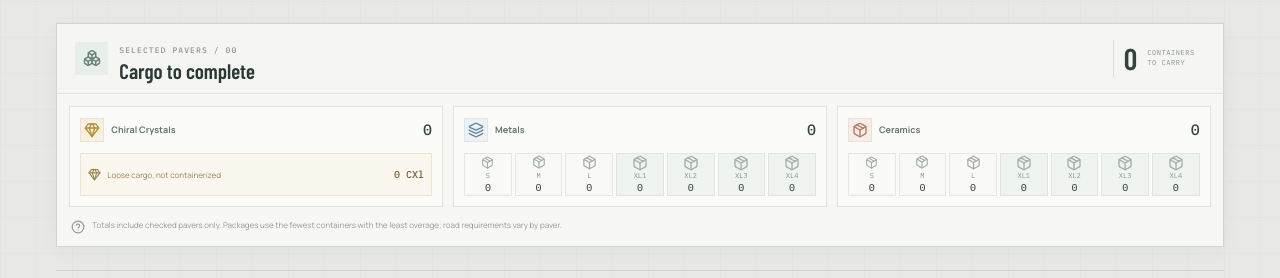
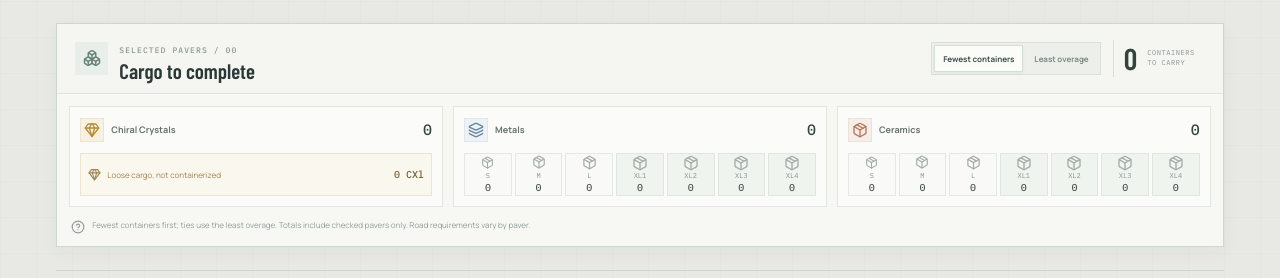
Before and after one commit to mateus-dias-cwb/DeathStrandingCompanion, a React (Vite) app: page / in a window 1280 px wide. Both pictures are taken after a click on the tab "Road planner". Shown: the part 251-529 px from the top of the page. Built offline with nearby package versions, Linux system fonts and the light colour scheme.

Commit message:
Add container packing priority toggle

```diff
--- a/src/RoadPlanner.tsx
+++ b/src/RoadPlanner.tsx
@@ -19,6 +19,7 @@ import {
   roadMaterials,
   roadRoutes,
   type ContainerCounts,
+  type PackingGoal,
   type RoadMaterialAmounts,
   type RoadMaterialKey,
 } from './roadData';
@@ -39,8 +40,17 @@ type PlannedRoad = RoadEntry & {
 
 type RouteFilter = 'all' | RouteId;
 const STORAGE_KEY = 'bridge-planner-road-pavers-v1';
+const PACKING_GOAL_KEY = 'bridge-planner-packing-goal-v1';
 const emptyContainerCounts = (): ContainerCounts => ({ S: 0, M: 0, L: 0, XL1: 0, XL2: 0, XL3: 0, XL4: 0 });
 const materialIcons = { chiral: Gem, metals: Layers, ceramics: Package };
+
+function readPackingGoal(): PackingGoal {
+  try {
+    return localStorage.getItem(PACKING_GOAL_KEY) === 'least-overage' ? 'least-overage' : 'fewest';
+  } catch {
+    return 'fewest';
+  }
+}
 
 function readSavedRoads(): RoadEntry[] {
   try {
@@ -53,6 +63,7 @@ function readSavedRoads(): RoadEntry[] {
 
 function RoadPlanner() {
   const [roads, setRoads] = useState<RoadEntry[]>(readSavedRoads);
+  const [packingGoal, setPackingGoal] = useState<PackingGoal>(readPackingGoal);
   const [routeFilter, setRouteFilter] = useState<RouteFilter>('all');
   const [newRoute, setNewRoute] = useState<RouteId>('23');
   const [expandedRoad, setExpandedRoad] = useState<string | null>(null);
@@ -66,15 +77,23 @@ function RoadPlanner() {
     }
   }, [roads]);
 
+  useEffect(() => {
+    try {
+      localStorage.setItem(PACKING_GOAL_KEY, packingGoal);
+    } catch {
+      // Storage can be unavailable in private browsing modes.
+    }
+  }, [packingGoal]);
+
   const plannedRoads = useMemo<PlannedRoad[]>(() => roads.map((road) => {
     const remaining = emptyRoadAmounts();
     const containers = {} as PlannedRoad['containers'];
     roadMaterials.forEach(({ key, capacity }) => {
       remaining[key] = Math.max(0, Math.ceil(road.required[key]) - Math.floor(road.deposited[key]));
-      containers[key] = planContainers(remaining[key], capacity);
+      containers[key] = planContainers(remaining[key], capacity, packingGoal);
     });
     return { ...road, remaining, containers };
-  }), [roads]);
+  }), [roads, packingGoal]);
 
   const includedSummary = useMemo(() => {
     const remaining = emptyRoadAmounts();
@@ -149,7 +168,13 @@ function RoadPlanner() {
             <div className="road-cargo-icon"><Boxes size={18} /></div>
             <div><span className="eyebrow-small">SELECTED PAVERS / {String(includedSummary.roadCount).padStart(2, '0')}</span><h2 id="road-cargo-title">Cargo to complete</h2></div>
           </div>
-          <div className="container-total"><strong>{includedSummary.packageCount}</strong><span>CONTAINERS<br />TO CARRY</span></div>
+          <div className="road-cargo-tools">
+            <div className="packing-goal-switch" role="group" aria-label="Container packing priority">
+              <button className={packingGoal === 'fewest' ? 'active' : ''} type="button" aria-pressed={packingGoal === 'fewest'} onClick={() => setPackingGoal('fewest')}>Fewest containers</button>
+              <button className={packingGoal === 'least-overage' ? 'active' : ''} type="button" aria-pressed={packingGoal === 'least-overage'} onClick={() => setPackingGoal('least-overage')}>Least overage</button>
+            </div>
+            <div className="container-total"><strong>{includedSummary.packageCount}</strong><span>CONTAINERS<br />TO CARRY</span></div>
+          </div>
         </div>
 
         <div className="road-total-grid">
@@ -180,7 +205,7 @@ function RoadPlanner() {
             );
           })}
         </div>
-        <div className="road-cargo-foot"><CircleHelp size={14} /><span>Totals include checked pavers only. Packages use the fewest containers with the least overage; road requirements vary by paver.</span></div>
+        <div className="road-cargo-foot"><CircleHelp size={14} /><span>{packingGoal === 'fewest' ? 'Fewest containers first; ties use the least overage.' : 'Least overage first; ties use the fewest containers.'} Totals include checked pavers only. Road requirements vary by paver.</span></div>
       </section>
 
       <div className="road-list-toolbar">
--- a/src/road.css
+++ b/src/road.css
@@ -7,6 +7,11 @@
 .road-cargo-title { display: flex; align-items: center; gap: 11px; }
 .road-cargo-icon { width: 33px; height: 33px; display: grid; place-items: center; background: #e8eeea; color: #68857a; }
 .road-cargo-title h2 { margin-top: 3px; color: #2b3936; font: 600 21px/.95 var(--display); }
+.road-cargo-tools { display: flex; align-items: center; gap: 12px; }
+.packing-goal-switch { display: flex; align-items: center; gap: 2px; padding: 2px; border: 1px solid #d9dfda; background: #ecefea; }
+.packing-goal-switch button { min-height: 27px; padding: 0 8px; border: 1px solid transparent; background: transparent; color: #7d8983; cursor: pointer; font-size: 8px; font-weight: 700; white-space: nowrap; }
+.packing-goal-switch button:hover { color: #45544e; }
+.packing-goal-switch button.active { border-color: #d5ddd6; background: #fbfcf8; color: #3e5148; box-shadow: 0 1px 3px rgba(38, 49, 45, .05); }
 .container-total { display: flex; align-items: center; gap: 10px; padding: 5px 10px; border-left: 1px solid #d8ded9; }
 .container-total strong { color: #33433d; font: 600 30px/.9 var(--display); }
 .container-total span { color: #89948f; font: 7px/1.45 var(--mono); letter-spacing: .55px; }
@@ -125,10 +130,13 @@
   .road-heading p { max-width: 300px; font-size: 9px; }
   .road-heading-mark { gap: 5px; padding: 6px; font-size: 7px; }
   .road-heading-mark svg { width: 18px; }
-  .road-cargo-heading { min-height: 62px; padding: 0 10px; }
+  .road-cargo-heading { min-height: 62px; flex-wrap: wrap; padding: 9px 10px; }
   .road-cargo-title { gap: 7px; }
   .road-cargo-icon { width: 29px; height: 29px; }
   .road-cargo-title h2 { font-size: 19px; }
+  .road-cargo-tools { width: 100%; justify-content: space-between; gap: 6px; }
+  .packing-goal-switch { min-width: 0; }
+  .packing-goal-switch button { min-height: 25px; padding: 0 6px; font-size: 7px; }
   .container-total { gap: 6px; padding-right: 0; padding-left: 8px; }
   .container-total strong { font-size: 26px; }
   .container-total span { font-size: 6px; }
--- a/src/roadData.ts
+++ b/src/roadData.ts
@@ -1,5 +1,6 @@
 export type RoadMaterialKey = 'chiral' | 'metals' | 'ceramics';
 export type ContainerSize = 'S' | 'M' | 'L' | 'XL1' | 'XL2' | 'XL3' | 'XL4';
+export type PackingGoal = 'fewest' | 'least-overage';
 export type RoadMaterialAmounts = Record<RoadMaterialKey, number>;
 export type ContainerCounts = Record<ContainerSize, number>;
 
@@ -18,7 +19,7 @@ export const roadRoutes = [
 
 export const emptyRoadAmounts = (): RoadMaterialAmounts => ({ chiral: 0, metals: 0, ceramics: 0 });
 
-export function planContainers(amount: number, capacities: number[] | null): ContainerCounts {
+export function planContainers(amount: number, capacities: number[] | null, goal: PackingGoal = 'fewest'): ContainerCounts {
   const plan: ContainerCounts = { S: 0, M: 0, L: 0, XL1: 0, XL2: 0, XL3: 0, XL4: 0 };
   if (amount <= 0 || !capacities?.length) return plan;
 
@@ -42,7 +43,12 @@ export function planContainers(amount: number, capacities: number[] | null): Con
   }
 
   let packedTotal = demand;
-  while (packedTotal <= maximumTotal && minimumContainers[packedTotal] !== containerCount) packedTotal += 1;
+  while (packedTotal <= maximumTotal) {
+    const packageCount = minimumContainers[packedTotal];
+    const hasPlan = packageCount !== 0xffff;
+    if (hasPlan && (goal === 'least-overage' || packageCount === containerCount)) break;
+    packedTotal += 1;
+  }
   while (packedTotal > 0) {
     const index = previousSize[packedTotal];
     if (index < 0 || index >= containerSizes.length) break;
```
